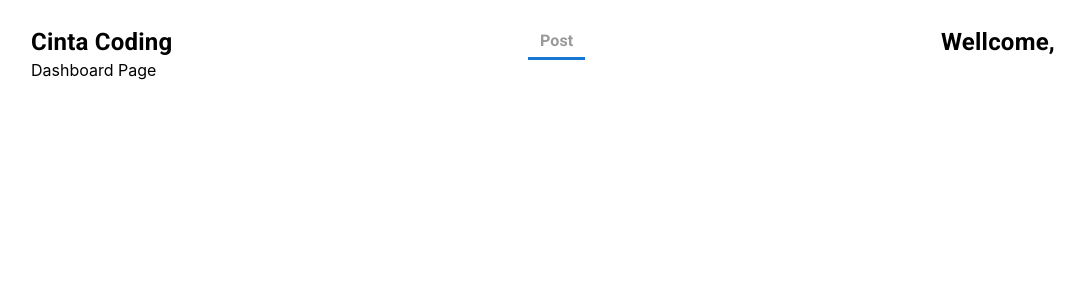
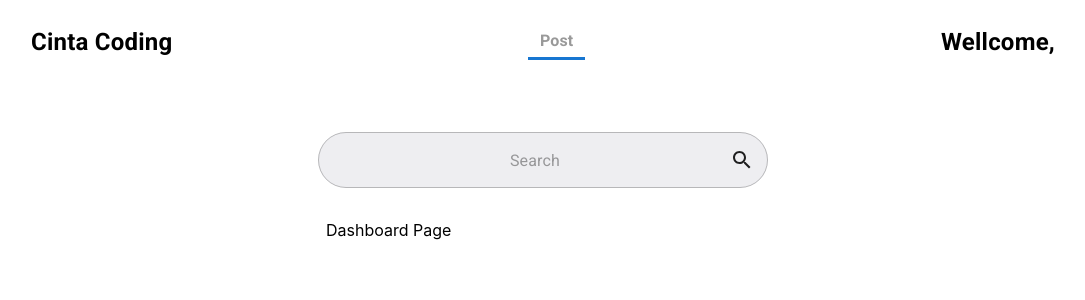
Before and after one commit to bimaaghafara/cinta-coding, a React (Create React App) app: page /dashboard in a window 1280 px wide. Shown: the top 300 px of the page, without its empty margins (97-1182 px from the left). Built offline with nearby package versions, Linux system fonts and the light colour scheme.

Commit message:
dashboard page - search input

```diff
--- a/src/pages/Dashboard/index.js
+++ b/src/pages/Dashboard/index.js
@@ -1,10 +1,22 @@
 // components & styles
 import PageLayout from "../../components/PageLayout";
+import { Box, OutlinedInput } from '@mui/material';
+import SearchIcon from '@mui/icons-material/Search';
+import { sx } from './styles';
 
 export default function Dashboard() {
   return (
     <PageLayout title="Post">
-      <>Dashboard Page</>
+      <Box sx={sx.root}>
+        <OutlinedInput
+          placeholder="Search"
+          fullWidth
+          size="small"
+          sx={sx.searchInput}
+          endAdornment={<SearchIcon />}
+        />
+        <Box fullWidth>Dashboard Page</Box>
+      </Box>
     </PageLayout>
   )
 }
--- /dev/null
+++ b/src/pages/Dashboard/styles.js
@@ -0,0 +1,22 @@
+export const sx = {
+  root: {
+    margin: 'auto',
+    marginTop: '48px',
+    width: '100%',
+    maxWidth: '450px',
+    '& > *': {
+      padding: '8px'
+    }
+  },
+  searchInput: {
+    margin: '24px 0',
+    background: '#EEEEF1',
+    borderRadius: '99px',
+    '& input': {
+      textAlign: 'center'
+    },
+    '& fieldset': {
+      borderRadius: '99px'
+    }
+  }
+}
```
